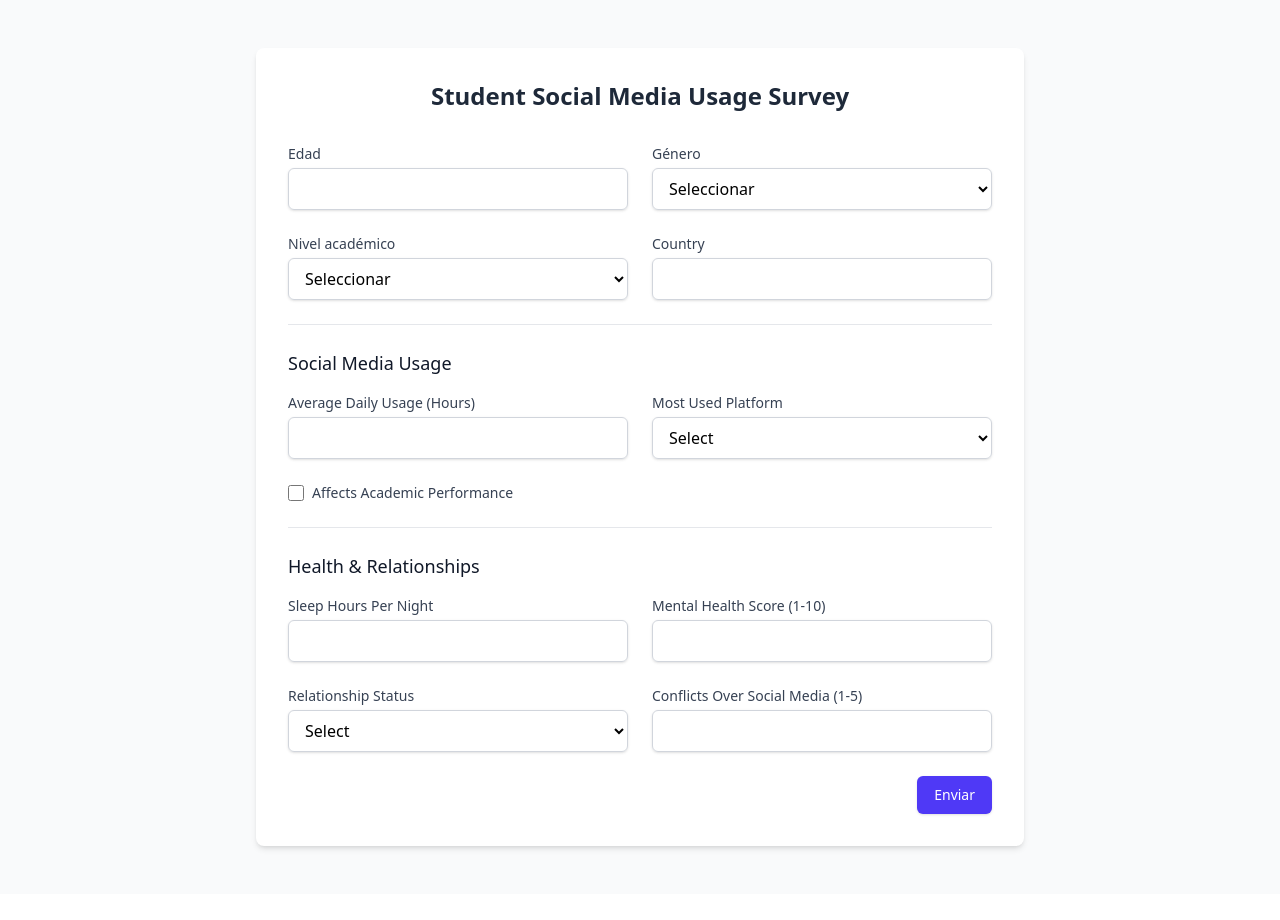
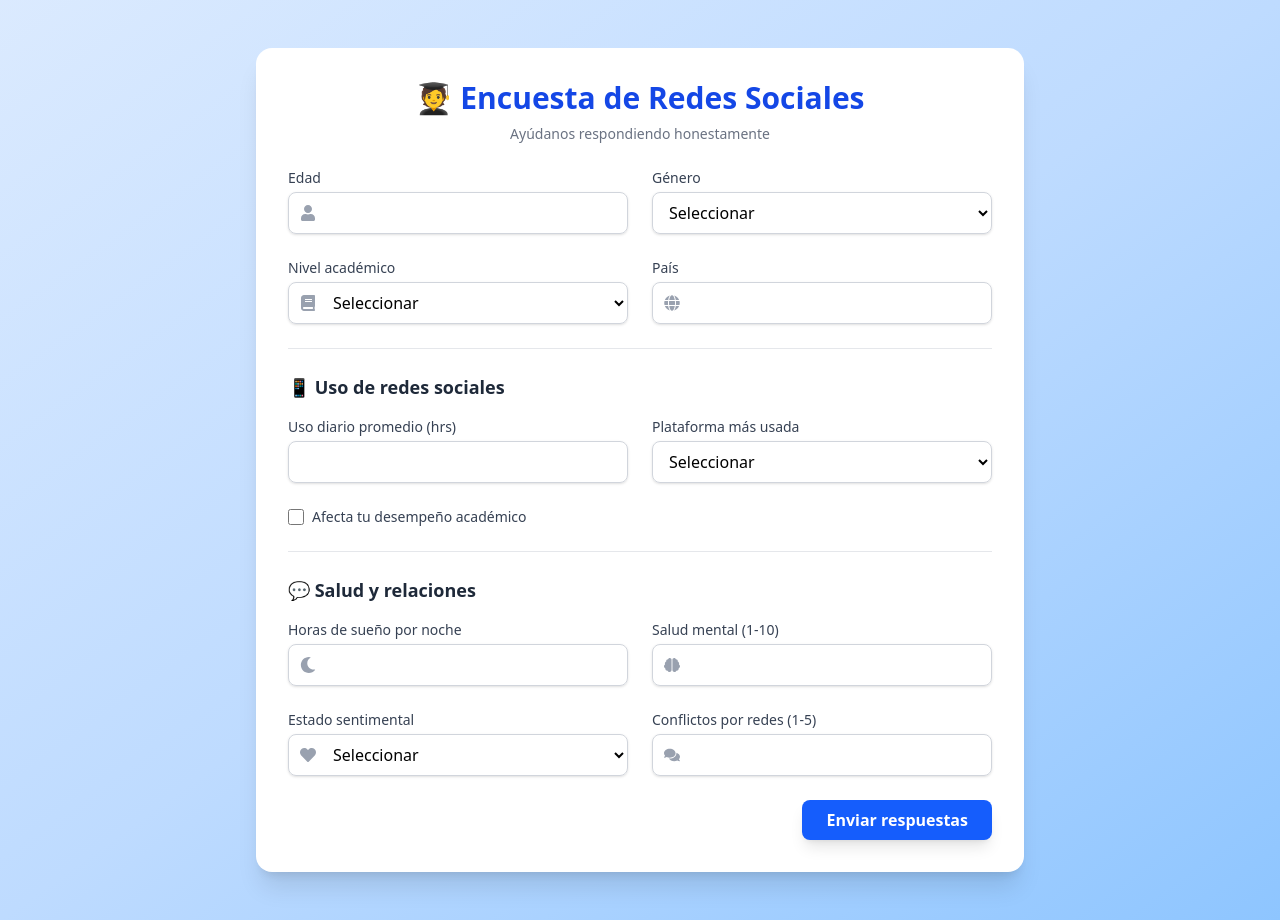
Before and after one commit to 22393179/Frontend-MachineLearning, a React (Vite) app: page /form in a window 1280 px wide. Before the commit the page ends 894 px from the top, so only its background shows below. Built offline with nearby package versions, Linux system fonts and the light colour scheme.

Commit message:
login y diseño

```diff
--- a/package.json
+++ b/package.json
@@ -14,6 +14,7 @@
     "axios": "^1.10.0",
     "react": "^19.1.0",
     "react-dom": "^19.1.0",
+    "react-icons": "^5.5.0",
     "react-router-dom": "^7.6.2",
     "tailwindcss": "^4.1.10"
   },
--- a/src/pages/Form.jsx
+++ b/src/pages/Form.jsx
@@ -1,4 +1,5 @@
 import { useState } from 'react';
+import { FaUser, FaGlobe, FaBook, FaHeart, FaMoon, FaBrain, FaComments } from 'react-icons/fa';
 
 export default function Form() {
   const [formData, setFormData] = useState({
@@ -26,272 +27,66 @@ export default function Form() {
   const handleSubmit = (e) => {
     e.preventDefault();
     console.log("Form submitted:", formData);
-    // Aquí iría la lógica para enviar los datos
   };
+
   return (
-    <div className="min-h-screen bg-gray-50 py-12 px-4 sm:px-6 lg:px-8">
-      <div className="max-w-3xl mx-auto bg-white p-8 rounded-lg shadow-md">
-        <h2 className="text-2xl font-bold text-center text-gray-800 mb-8">
-          Student Social Media Usage Survey
+    <div className="min-h-screen bg-gradient-to-br from-blue-100 via-blue-200 to-blue-300 py-12 px-4 flex items-center justify-center">
+      <div className="w-full max-w-3xl bg-white p-8 rounded-2xl shadow-xl">
+        <h2 className="text-3xl font-extrabold text-center text-blue-700 mb-2">
+          🧑‍🎓 Encuesta de Redes Sociales
         </h2>
+        <p className="text-center text-sm text-gray-500 mb-6">
+          Ayúdanos respondiendo honestamente
+        </p>
 
         <form onSubmit={handleSubmit} className="space-y-6">
-          {/* Sección de Información Demográfica */}
+          {/* Información Demográfica */}
           <div className="grid grid-cols-1 md:grid-cols-2 gap-6">
-            <div>
-              <label
-                htmlFor="age"
-                className="block text-sm font-medium text-gray-700"
-              >
-                Edad
-              </label>
-              <input
-                type="number"
-                id="age"
-                name="age"
-                value={formData.age}
-                onChange={handleChange}
-                className="mt-1 block w-full border border-gray-300 rounded-md shadow-sm py-2 px-3 focus:outline-none focus:ring-indigo-500 focus:border-indigo-500"
-                min="16"
-                max="30"
-                required
-              />
-            </div>
-
-            <div>
-              <label
-                htmlFor="gender"
-                className="block text-sm font-medium text-gray-700"
-              >
-                Género
-              </label>
-              <select
-                id="gender"
-                name="gender"
-                value={formData.gender}
-                onChange={handleChange}
-                className="mt-1 block w-full border border-gray-300 rounded-md shadow-sm py-2 px-3 focus:outline-none focus:ring-indigo-500 focus:border-indigo-500"
-                required
-              >
-                <option value="">Seleccionar</option>
-                <option value="Male">Hombre</option>
-                <option value="Female">Mujer</option>
-                <option value="Other">otro</option>
-              </select>
-            </div>
-
-            <div>
-              <label
-                htmlFor="academicLevel"
-                className="block text-sm font-medium text-gray-700"
-              >
-                Nivel académico
-              </label>
-              <select
-                id="academicLevel"
-                name="academicLevel"
-                value={formData.academicLevel}
-                onChange={handleChange}
-                className="mt-1 block w-full border border-gray-300 rounded-md shadow-sm py-2 px-3 focus:outline-none focus:ring-indigo-500 focus:border-indigo-500"
-                required
-              >
-                <option value="">Seleccionar</option>
-                <option value="High School">Preparatoria</option>
-                <option value="Undergraduate">Pregrado</option>
-                <option value="Graduate">Posgrado</option>
-              </select>
-            </div>
-
-            <div>
-              <label
-                htmlFor="country"
-                className="block text-sm font-medium text-gray-700"
-              >
-                Country
-              </label>
-              <input
-                type="text"
-                id="country"
-                name="country"
-                value={formData.country}
-                onChange={handleChange}
-                className="mt-1 block w-full border border-gray-300 rounded-md shadow-sm py-2 px-3 focus:outline-none focus:ring-indigo-500 focus:border-indigo-500"
-                required
-              />
-            </div>
+            <Input label="Edad" name="age" value={formData.age} onChange={handleChange} type="number" min="16" max="30" icon={<FaUser />} />
+            <Select label="Género" name="gender" value={formData.gender} onChange={handleChange} options={["Hombre", "Mujer", "Otro"]} />
+            <Select label="Nivel académico" name="academicLevel" value={formData.academicLevel} onChange={handleChange} options={["Preparatoria", "Pregrado", "Posgrado"]} icon={<FaBook />} />
+            <Input label="País" name="country" value={formData.country} onChange={handleChange} icon={<FaGlobe />} />
           </div>
 
-          {/* Sección de Uso de Redes Sociales */}
-          <div className="border-t border-gray-200 pt-6">
-            <h3 className="text-lg font-medium text-gray-900 mb-4">
-              Social Media Usage
-            </h3>
+          {/* Uso de redes sociales */}
+          <div className="pt-6 border-t border-gray-200">
+            <h3 className="text-lg font-semibold text-gray-800 mb-4">📱 Uso de redes sociales</h3>
             <div className="grid grid-cols-1 md:grid-cols-2 gap-6">
-              <div>
-                <label
-                  htmlFor="avgDailyUsageHours"
-                  className="block text-sm font-medium text-gray-700"
-                >
-                  Average Daily Usage (Hours)
-                </label>
-                <input
-                  type="number"
-                  id="avgDailyUsageHours"
-                  name="avgDailyUsageHours"
-                  value={formData.avgDailyUsageHours}
-                  onChange={handleChange}
-                  className="mt-1 block w-full border border-gray-300 rounded-md shadow-sm py-2 px-3 focus:outline-none focus:ring-indigo-500 focus:border-indigo-500"
-                  step="0.1"
-                  min="0"
-                  max="24"
-                  required
-                />
-              </div>
-
-              <div>
-                <label
-                  htmlFor="mostUsedPlatform"
-                  className="block text-sm font-medium text-gray-700"
-                >
-                  Most Used Platform
-                </label>
-                <select
-                  id="mostUsedPlatform"
-                  name="mostUsedPlatform"
-                  value={formData.mostUsedPlatform}
-                  onChange={handleChange}
-                  className="mt-1 block w-full border border-gray-300 rounded-md shadow-sm py-2 px-3 focus:outline-none focus:ring-indigo-500 focus:border-indigo-500"
-                  required
-                >
-                  <option value="">Select</option>
-                  <option value="Instagram">Instagram</option>
-                  <option value="TikTok">TikTok</option>
-                  <option value="Facebook">Facebook</option>
-                  <option value="Twitter">Twitter</option>
-                  <option value="Snapchat">Snapchat</option>
-                  <option value="YouTube">YouTube</option>
-                  <option value="LinkedIn">LinkedIn</option>
-                  <option value="Other">Other</option>
-                </select>
-              </div>
-
-              <div className="flex items-center">
+              <Input label="Uso diario promedio (hrs)" name="avgDailyUsageHours" value={formData.avgDailyUsageHours} onChange={handleChange} type="number" min="0" max="24" />
+              <Select label="Plataforma más usada" name="mostUsedPlatform" value={formData.mostUsedPlatform} onChange={handleChange} options={["Instagram", "TikTok", "Facebook", "Twitter", "Snapchat", "YouTube", "LinkedIn", "Otra"]} />
+              <div className="flex items-center col-span-full">
                 <input
                   type="checkbox"
                   id="affectsAcademicPerformance"
                   name="affectsAcademicPerformance"
                   checked={formData.affectsAcademicPerformance}
                   onChange={handleChange}
-                  className="h-4 w-4 text-indigo-600 focus:ring-indigo-500 border-gray-300 rounded"
+                  className="h-4 w-4 text-blue-600 focus:ring-blue-500 border-gray-300 rounded"
                 />
-                <label
-                  htmlFor="affectsAcademicPerformance"
-                  className="ml-2 block text-sm text-gray-700"
-                >
-                  Affects Academic Performance
+                <label htmlFor="affectsAcademicPerformance" className="ml-2 text-sm text-gray-700">
+                  Afecta tu desempeño académico
                 </label>
               </div>
             </div>
           </div>
 
-          {/* Sección de Salud y Relaciones */}
-          <div className="border-t border-gray-200 pt-6">
-            <h3 className="text-lg font-medium text-gray-900 mb-4">
-              Health & Relationships
-            </h3>
+          {/* Salud y relaciones */}
+          <div className="pt-6 border-t border-gray-200">
+            <h3 className="text-lg font-semibold text-gray-800 mb-4">💬 Salud y relaciones</h3>
             <div className="grid grid-cols-1 md:grid-cols-2 gap-6">
-              <div>
-                <label
-                  htmlFor="sleepHoursPerNight"
-                  className="block text-sm font-medium text-gray-700"
-                >
-                  Sleep Hours Per Night
-                </label>
-                <input
-                  type="number"
-                  id="sleepHoursPerNight"
-                  name="sleepHoursPerNight"
-                  value={formData.sleepHoursPerNight}
-                  onChange={handleChange}
-                  className="mt-1 block w-full border border-gray-300 rounded-md shadow-sm py-2 px-3 focus:outline-none focus:ring-indigo-500 focus:border-indigo-500"
-                  step="0.1"
-                  min="0"
-                  max="12"
-                  required
-                />
-              </div>
-
-              <div>
-                <label
-                  htmlFor="mentalHealthScore"
-                  className="block text-sm font-medium text-gray-700"
-                >
-                  Mental Health Score (1-10)
-                </label>
-                <input
-                  type="number"
-                  id="mentalHealthScore"
-                  name="mentalHealthScore"
-                  value={formData.mentalHealthScore}
-                  onChange={handleChange}
-                  className="mt-1 block w-full border border-gray-300 rounded-md shadow-sm py-2 px-3 focus:outline-none focus:ring-indigo-500 focus:border-indigo-500"
-                  min="1"
-                  max="10"
-                  required
-                />
-              </div>
-
-              <div>
-                <label
-                  htmlFor="relationshipStatus"
-                  className="block text-sm font-medium text-gray-700"
-                >
-                  Relationship Status
-                </label>
-                <select
-                  id="relationshipStatus"
-                  name="relationshipStatus"
-                  value={formData.relationshipStatus}
-                  onChange={handleChange}
-                  className="mt-1 block w-full border border-gray-300 rounded-md shadow-sm py-2 px-3 focus:outline-none focus:ring-indigo-500 focus:border-indigo-500"
-                  required
-                >
-                  <option value="">Select</option>
-                  <option value="Single">Single</option>
-                  <option value="In Relationship">In Relationship</option>
-                  <option value="Complicated">Complicated</option>
-                </select>
-              </div>
-
-              <div>
-                <label
-                  htmlFor="conflictsOverSocialMedia"
-                  className="block text-sm font-medium text-gray-700"
-                >
-                  Conflicts Over Social Media (1-5)
-                </label>
-                <input
-                  type="number"
-                  id="conflictsOverSocialMedia"
-                  name="conflictsOverSocialMedia"
-                  value={formData.conflictsOverSocialMedia}
-                  onChange={handleChange}
-                  className="mt-1 block w-full border border-gray-300 rounded-md shadow-sm py-2 px-3 focus:outline-none focus:ring-indigo-500 focus:border-indigo-500"
-                  min="0"
-                  max="5"
-                  required
-                />
-              </div>
+              <Input label="Horas de sueño por noche" name="sleepHoursPerNight" value={formData.sleepHoursPerNight} onChange={handleChange} type="number" min="0" max="12" icon={<FaMoon />} />
+              <Input label="Salud mental (1-10)" name="mentalHealthScore" value={formData.mentalHealthScore} onChange={handleChange} type="number" min="1" max="10" icon={<FaBrain />} />
+              <Select label="Estado sentimental" name="relationshipStatus" value={formData.relationshipStatus} onChange={handleChange} options={["Soltero/a", "En una relación", "Complicado"]} icon={<FaHeart />} />
+              <Input label="Conflictos por redes (1-5)" name="conflictsOverSocialMedia" value={formData.conflictsOverSocialMedia} onChange={handleChange} type="number" min="0" max="5" icon={<FaComments />} />
             </div>
           </div>
 
-          {/* Botón de envío */}
-          <div className="flex justify-end">
+          <div className="flex justify-end mt-6">
             <button
               type="submit"
-              className="bg-indigo-600 py-2 px-4 border border-transparent rounded-md shadow-sm text-sm font-medium text-white hover:bg-indigo-700 focus:outline-none focus:ring-2 focus:ring-offset-2 focus:ring-indigo-500"
+              className="bg-blue-600 hover:bg-blue-700 text-white font-semibold py-2 px-6 rounded-lg shadow-lg transition"
             >
-              Enviar
+              Enviar respuestas
             </button>
           </div>
         </form>
@@ -299,3 +94,42 @@ export default function Form() {
     </div>
   );
 }
+
+// Componentes reutilizables
+
+const Input = ({ label, name, value, onChange, type = "text", icon = null, ...props }) => (
+  <div>
+    <label className="block text-sm font-medium text-gray-700 mb-1">{label}</label>
+    <div className="relative">
+      {icon && <span className="absolute inset-y-0 left-3 flex items-center text-gray-400">{icon}</span>}
+      <input
+        name={name}
+        value={value}
+        onChange={onChange}
+        type={type}
+        className={`w-full ${icon ? "pl-10" : "pl-3"} pr-3 py-2 border border-gray-300 rounded-lg focus:outline-none focus:ring-2 focus:ring-blue-400 shadow-sm`}
+        {...props}
+      />
+    </div>
+  </div>
+);
+
+const Select = ({ label, name, value, onChange, options = [], icon = null }) => (
+  <div>
+    <label className="block text-sm font-medium text-gray-700 mb-1">{label}</label>
+    <div className="relative">
+      {icon && <span className="absolute inset-y-0 left-3 flex items-center text-gray-400">{icon}</span>}
+      <select
+        name={name}
+        value={value}
+        onChange={onChange}
+        className={`w-full ${icon ? "pl-10" : "pl-3"} pr-3 py-2 border border-gray-300 rounded-lg focus:outline-none focus:ring-2 focus:ring-blue-400 shadow-sm`}
+      >
+        <option value="">Seleccionar</option>
+        {options.map((opt, i) => (
+          <option key={i} value={opt}>{opt}</option>
+        ))}
+      </select>
+    </div>
+  </div>
+);
--- a/src/pages/Login.jsx
+++ b/src/pages/Login.jsx
@@ -1,9 +1,57 @@
-import React from 'react'
+import React from 'react';
+import { FaUser, FaVenusMars, FaFlag } from 'react-icons/fa';
 
 export default function Login() {
   return (
-    <div>
-        <h1>Login</h1>
+    <div className="min-h-screen flex items-center justify-center bg-gradient-to-br from-blue-100 via-blue-200 to-blue-300 px-4">
+      <div className="w-full max-w-sm bg-white rounded-2xl shadow-xl p-8">
+        <h1 className="text-3xl font-extrabold text-center text-blue-700 mb-6">
+          ¡Bienvenido!
+        </h1>
+        <p className="text-sm text-center text-gray-500 mb-6">
+          Completa tu información para continuar
+        </p>
+
+        <form className="space-y-5">
+          {/* Edad */}
+          <div className="relative">
+            <FaUser className="absolute left-3 top-3 text-gray-400" />
+            <input
+              type="number"
+              placeholder="Edad"
+              className="w-full pl-10 pr-4 py-2 border border-gray-300 rounded-lg shadow-sm focus:outline-none focus:ring-2 focus:ring-blue-400"
+            />
+          </div>
+
+          {/* Género */}
+          <div className="relative">
+            <FaVenusMars className="absolute left-3 top-3 text-gray-400" />
+            <input
+              type="text"
+              placeholder="Género"
+              className="w-full pl-10 pr-4 py-2 border border-gray-300 rounded-lg shadow-sm focus:outline-none focus:ring-2 focus:ring-blue-400"
+            />
+          </div>
+
+          {/* Nacionalidad */}
+          <div className="relative">
+            <FaFlag className="absolute left-3 top-3 text-gray-400" />
+            <input
+              type="text"
+              placeholder="Nacionalidad"
+              className="w-full pl-10 pr-4 py-2 border border-gray-300 rounded-lg shadow-sm focus:outline-none focus:ring-2 focus:ring-blue-400"
+            />
+          </div>
+
+          {/* Botón */}
+          <button
+            type="submit"
+            className="w-full bg-blue-600 text-white py-2 rounded-lg hover:bg-blue-700 transition duration-300 shadow-md"
+          >
+            Continuar
+          </button>
+        </form>
+      </div>
     </div>
-  )
+  );
 }
```
Also changed, not shown: 1 other file (tests, documents, lock files or other folders).
